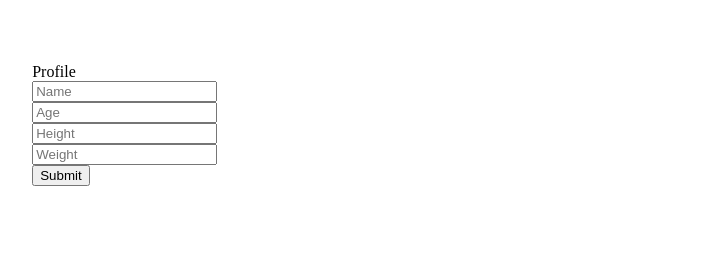
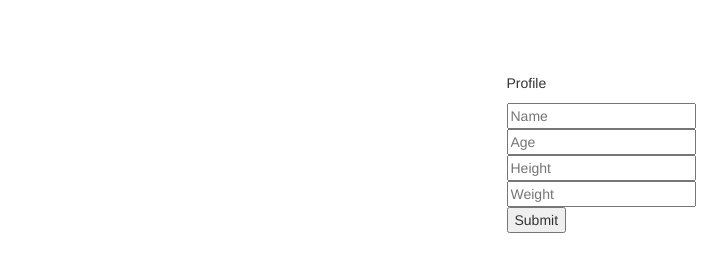
Before and after one commit to varunprabhakaran22/MyShapeTimee, a plain HTML site: page index.html in a window 1280 px wide. Shown: the whole page, without its empty margins (39-766 px from the left). Drawn offline with nearby package versions, Linux system fonts and the light colour scheme.

Commit message:
adding the bootstrap cdn

```diff
--- a/css/style.css
+++ b/css/style.css
@@ -7,6 +7,10 @@
 
 .main{
     display: flex;
-    justify-content: flex-start;
+    justify-content: center;
     margin: 5%;
 }
+
+.profile{
+    margin: 5% 0;
+}
--- a/index.html
+++ b/index.html
@@ -5,6 +5,7 @@
     <meta name="viewport" content="width=device-width, initial-scale=1.0">
     <meta http-equiv="X-UA-Compatible" content="ie=edge">
     <title>MyShapeTime</title>
+    <link rel="stylesheet" href="https://maxcdn.bootstrapcdn.com/bootstrap/3.4.0/css/bootstrap.min.css">
     <link rel="stylesheet" href="css/style.css">
 </head>
 <body>
@@ -18,6 +19,8 @@
             <input  class="save-button" type="button" value="Submit">
         </div>
     </div>
+    <script src="https://ajax.googleapis.com/ajax/libs/jquery/3.4.1/jquery.min.js"></script>
+    <script src="https://maxcdn.bootstrapcdn.com/bootstrap/3.4.0/js/bootstrap.min.js"></script>
+</body>
 
-</body>
 </html>
```
